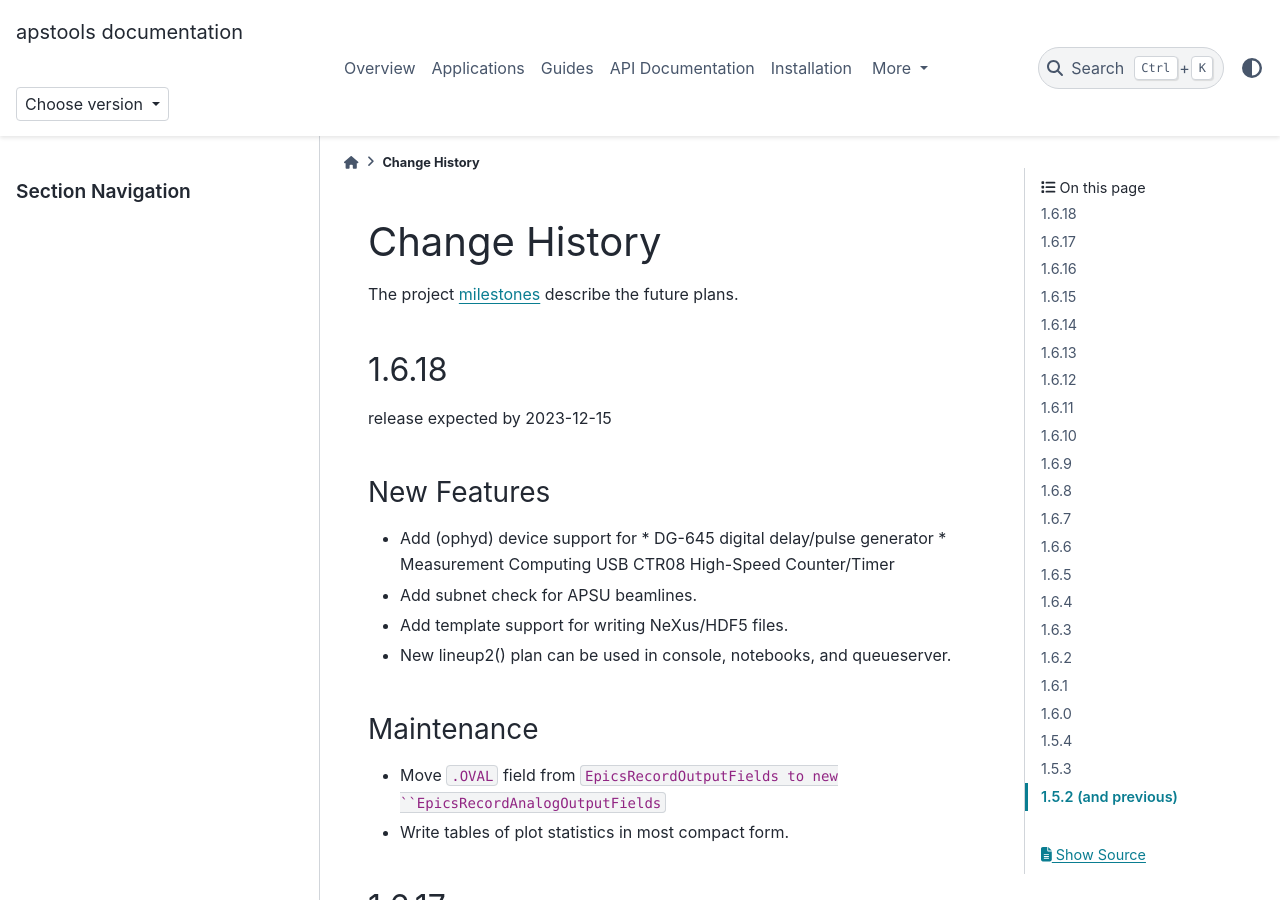
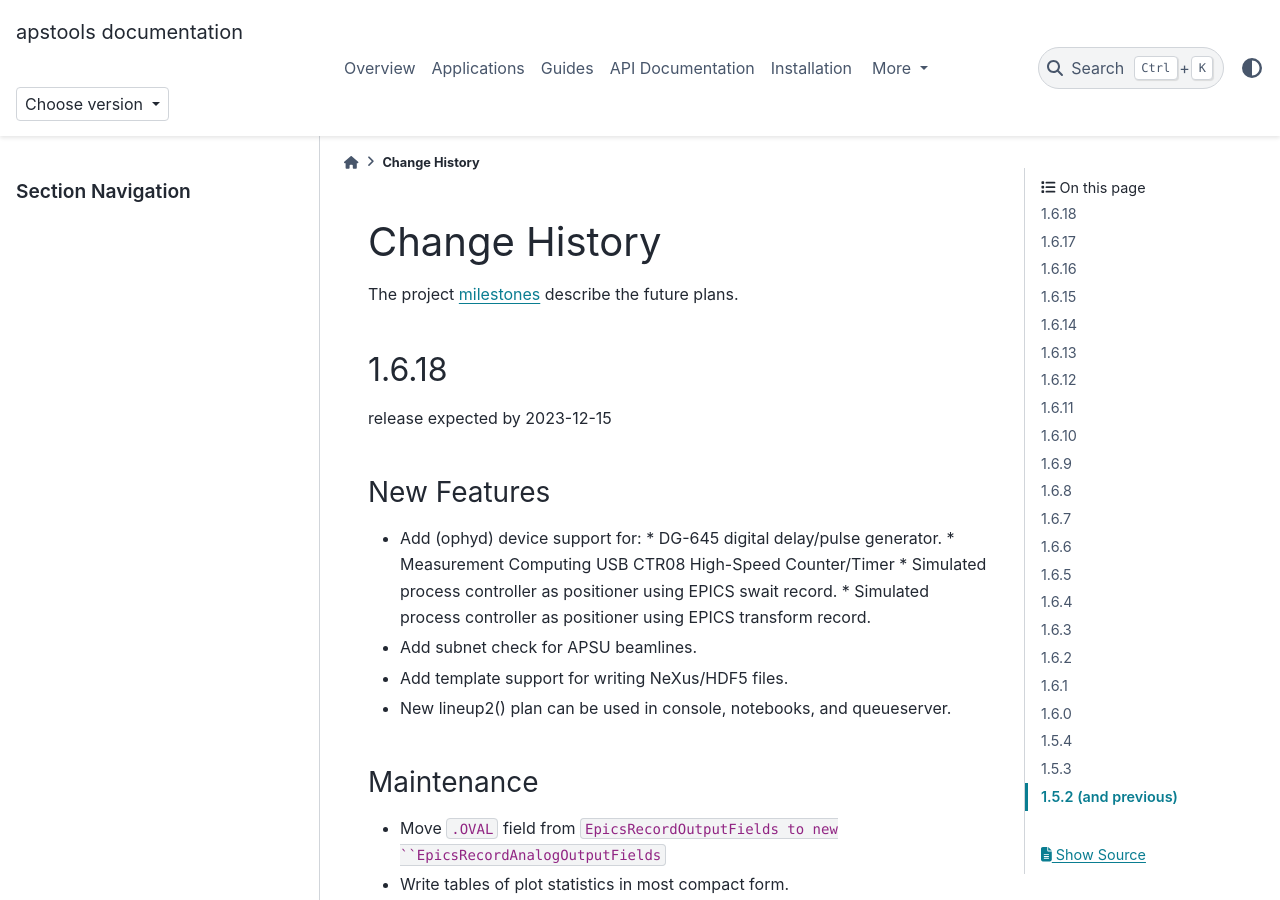
Before and after one commit to dogrecajb/apstools, a Sphinx documentation site: the page built from docs/source/changes.rst, in a window 1280 px wide and 900 px high. Built offline with Sphinx 7.4.7 and the PyData theme 0.15.4, drawn with Linux system fonts in a browser that asks for light colours; the version number could not be read and is left out.

Commit message:
DOC #897

```diff
--- a/CHANGES.rst
+++ b/CHANGES.rst
@@ -33,9 +33,11 @@ release expected by 2023-12-15
 New Features
 ------------
 
-* Add (ophyd) device support for
-  * DG-645 digital delay/pulse generator
+* Add (ophyd) device support for:
+  * DG-645 digital delay/pulse generator.
   * Measurement Computing USB CTR08 High-Speed Counter/Timer
+  * Simulated process controller as positioner using EPICS swait record.
+  * Simulated process controller as positioner using EPICS transform record.
 * Add subnet check for APSU beamlines.
 * Add template support for writing NeXus/HDF5 files.
 * New lineup2() plan can be used in console, notebooks, and queueserver.
```
Also changed, not shown: docs/source/api/_devices.rst (+12 -0 lines).
